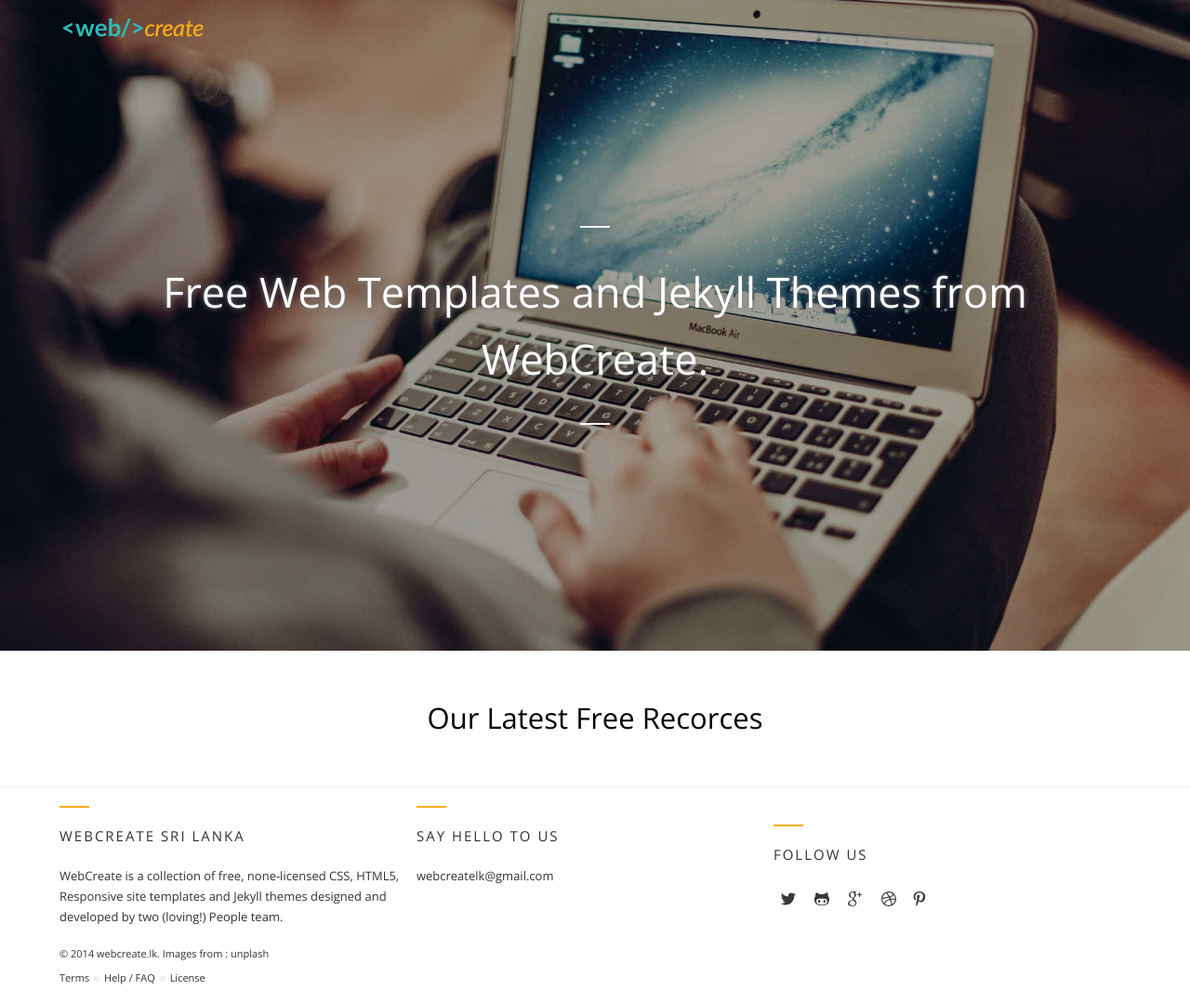
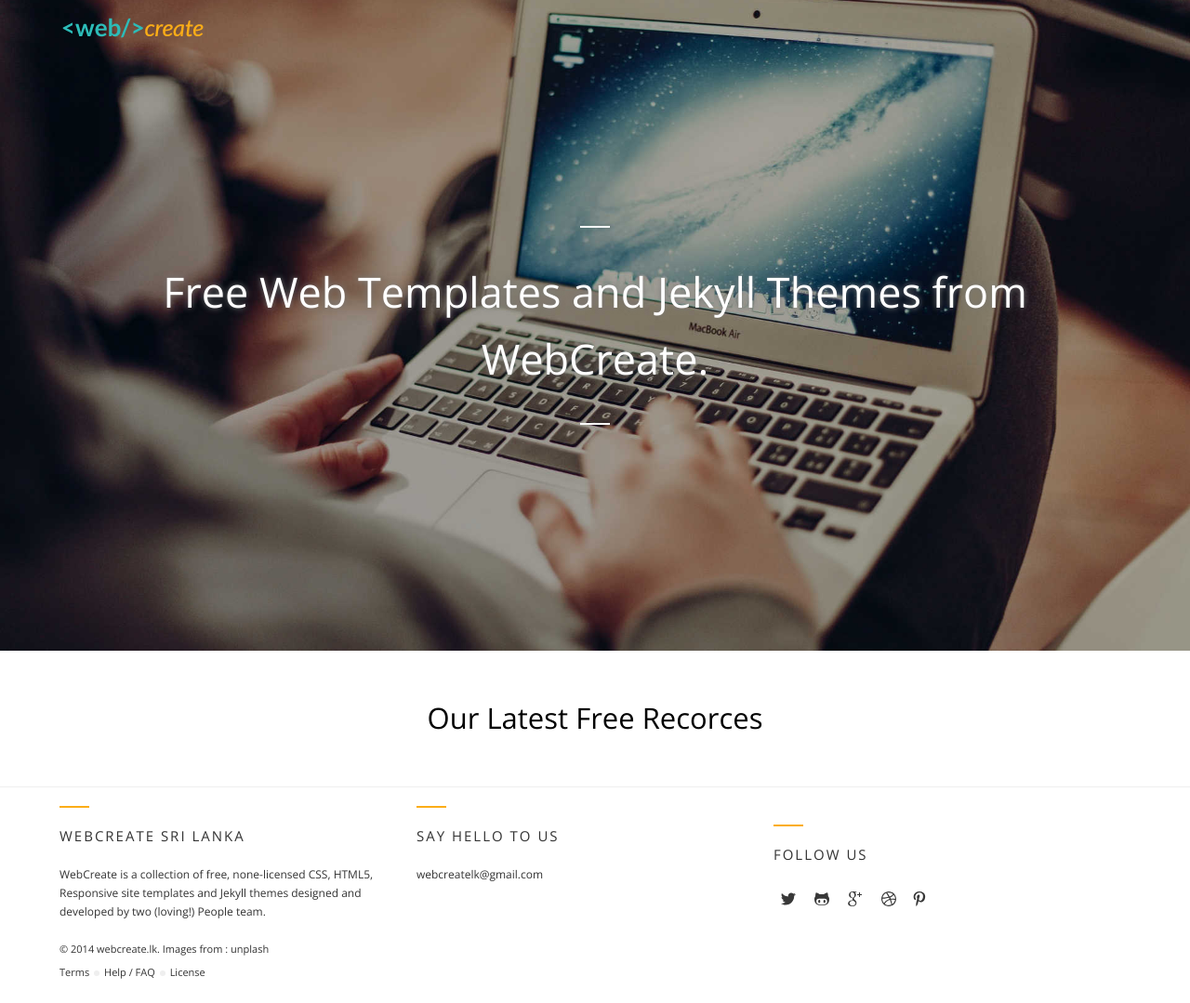
Before and after one commit to web-create/web-create.github.io, a Jekyll site: the page built from index.html, in a window 1280 px wide. Shown: the whole page at 93% size. Built offline with Jekyll 4.4.1, drawn with Linux system fonts in a browser that asks for light colours; nearby versions of some CDN libraries.

Commit message:
Decrease font-size of footer text

```diff
--- a/assets/css/main.scss
+++ b/assets/css/main.scss
@@ -456,9 +456,9 @@ Footer block
     }
 
     address,p {
-      @include font-size(13px);
+      @include font-size(12px);
       line-height: 1.7;
-      padding-right: 5px;
+      padding-right: 12px;
     }
 
     .column {
```
